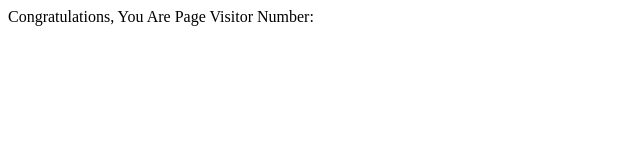
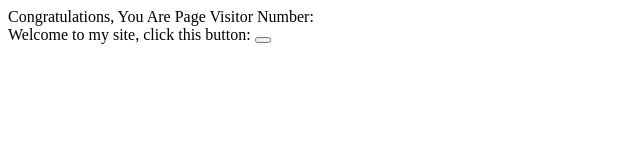
Before and after one commit to osbornecharles/osbornecharles.github.io, a website: page index.html in a window 1280 px wide. Shown: the whole page, without its empty margins (0-640 px from the left). Drawn offline with Linux system fonts and the light colour scheme.

Commit message:
will this work on GH pages?

```diff
--- a/index.html
+++ b/index.html
@@ -9,5 +9,10 @@
     <div>
       Congratulations, You Are Page Visitor Number: <span id="pageVisitsNumber"></span>
     </div>
+    <div>
+      Welcome to my site, click this button: <button id="siteButton"></button>
+    </div>
+    <script src="./index.js">
+    </script>
   </body>
 </html>
```
